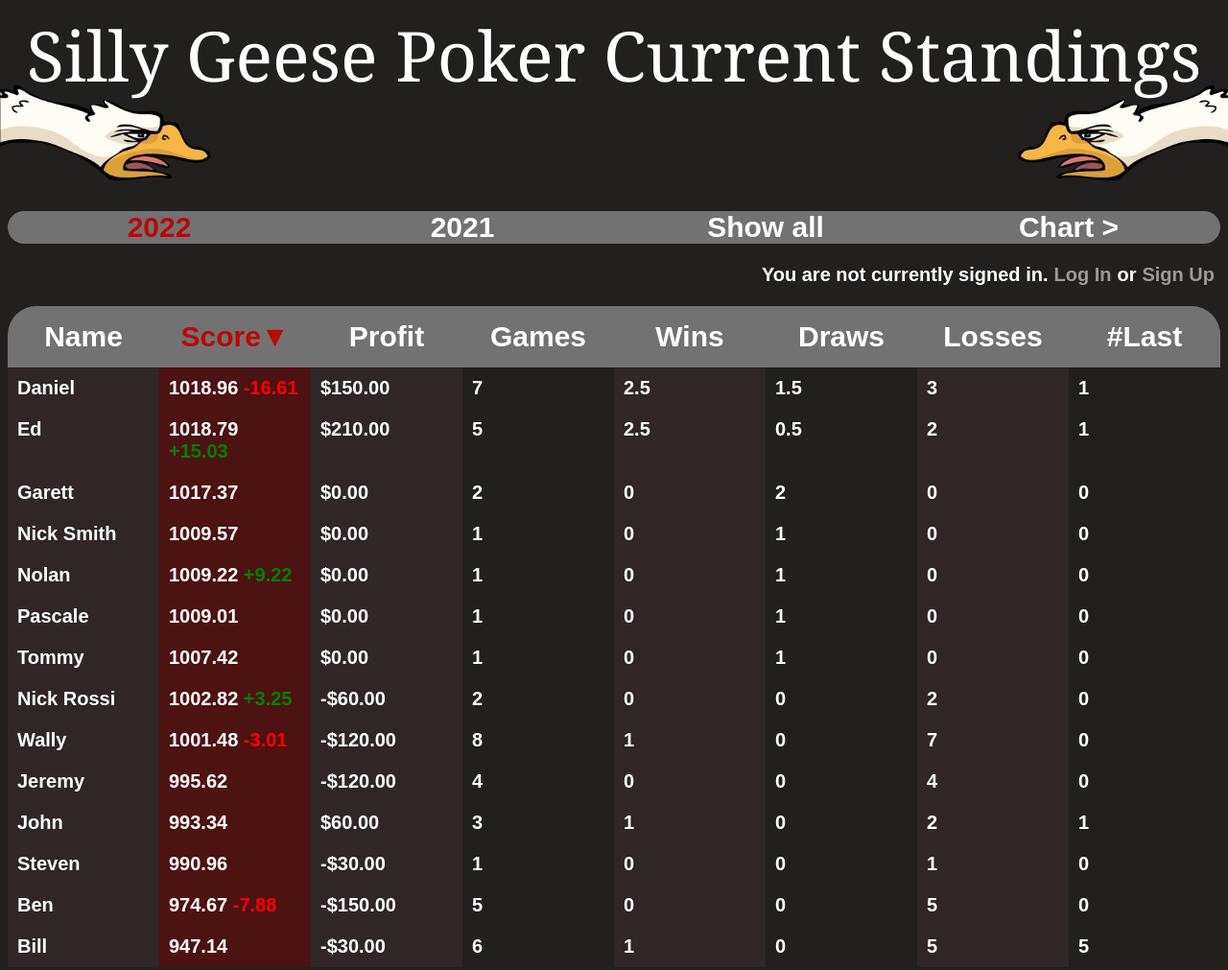
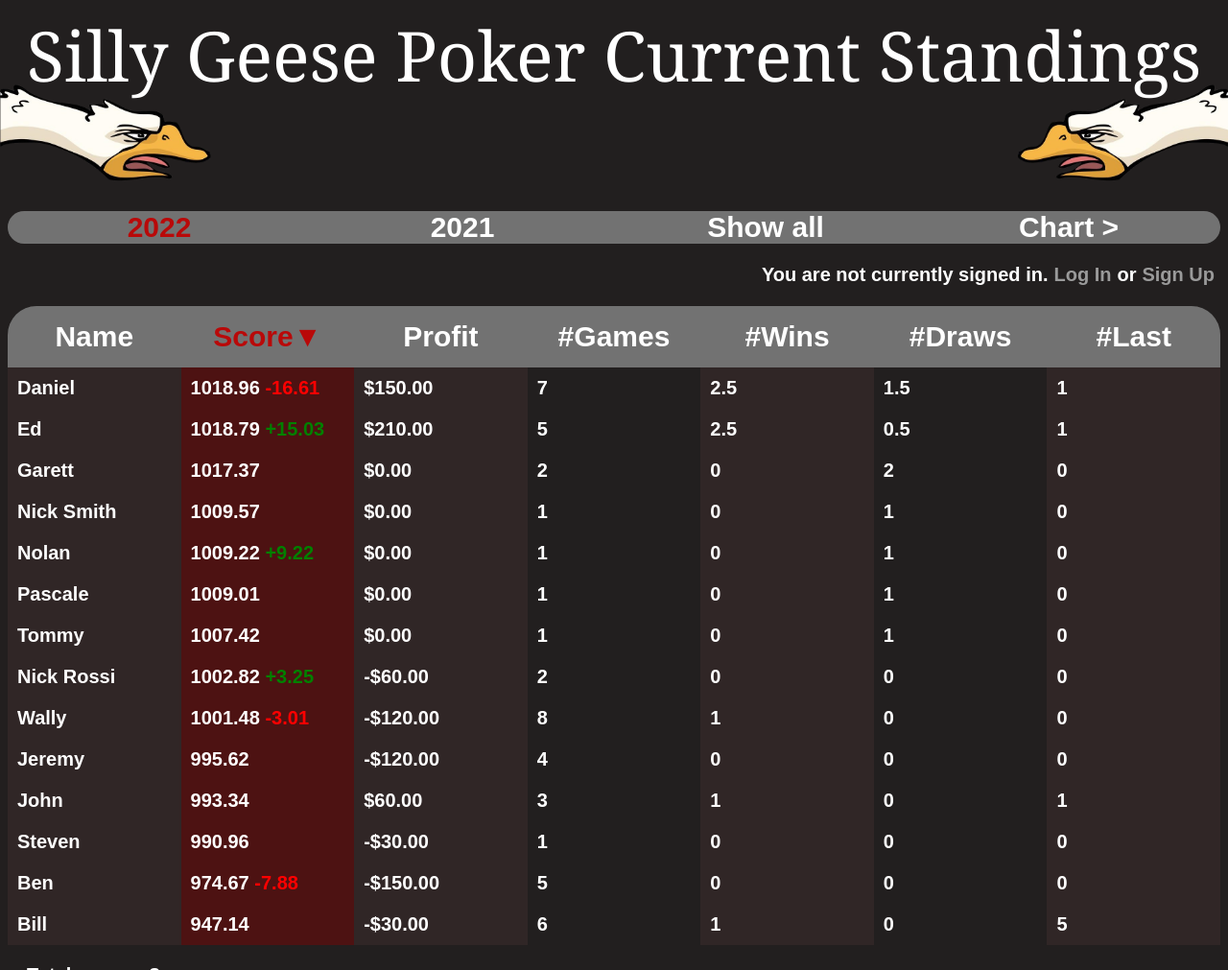
Before and after one commit to benjaminjkern/pokerserver, a plain HTML site: page index.html in a window 1280 px wide. Shown: the top 1011 px of the page at 96% size. Drawn offline with Linux system fonts and the light colour scheme.

Commit message:
Got rid of losses

```diff
--- a/index.css
+++ b/index.css
@@ -70,7 +70,7 @@ h2 {
 
 #table {
     display: grid;
-    grid-template-columns: repeat(8, 1fr);
+    grid-template-columns: repeat(7, 1fr);
 }
 
 #table > :not(.toprow).odd {
--- a/table.js
+++ b/table.js
@@ -39,9 +39,9 @@ window.addEventListener("load", () => {
                 name: "Name",
                 profit: "Profit",
                 score: "Score",
-                games: "Games",
-                wins: "Wins",
-                draws: "Draws",
+                games: "#Games",
+                wins: "#Wins",
+                draws: "#Draws",
                 losses: "Losses",
                 lastPlaces: "#Last",
                 bestHand: "",
@@ -56,9 +56,8 @@ window.addEventListener("load", () => {
     };
 
     const unpackPlayer = (player) => {
-        const { name, score, profit, games, wins, draws, losses, lastPlaces } =
-            player;
-        return [name, score, profit, games, wins, draws, losses, lastPlaces];
+        const { name, score, profit, games, wins, draws, lastPlaces } = player;
+        return [name, score, profit, games, wins, draws, lastPlaces];
     };
 
     const renderRow = (table, player, topRow) => {
@@ -98,7 +97,7 @@ window.addEventListener("load", () => {
             if (i === sortingBy) cell.classList.add("selected");
             if (i % 2 === 0) cell.classList.add("odd");
             if (i === 0) cell.classList.add("first-child");
-            if (i === 7) cell.classList.add("last-child");
+            if (i === 6) cell.classList.add("last-child");
             table.appendChild(cell);
         }
     };
```
